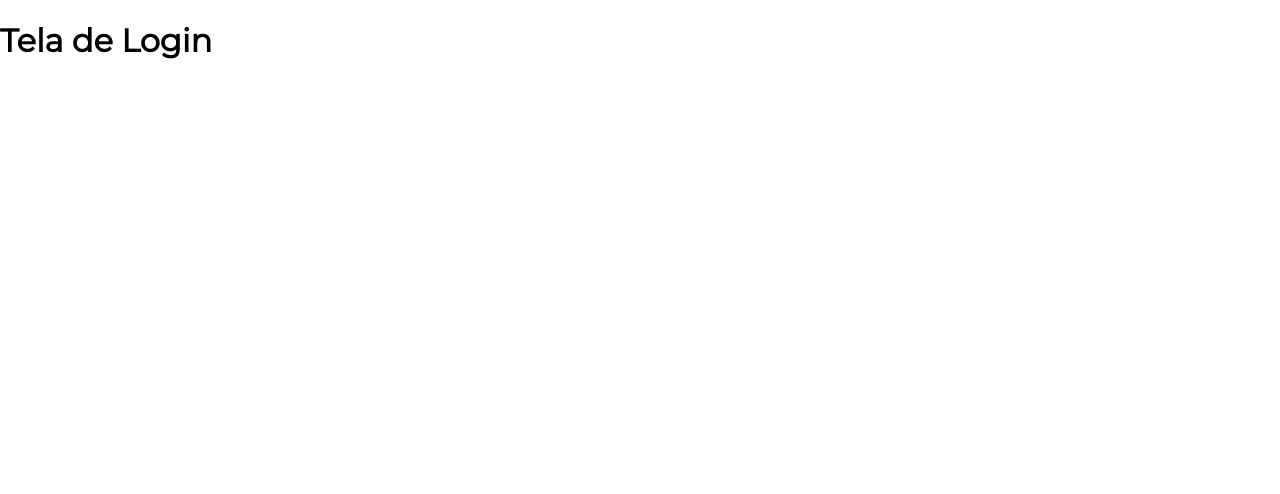
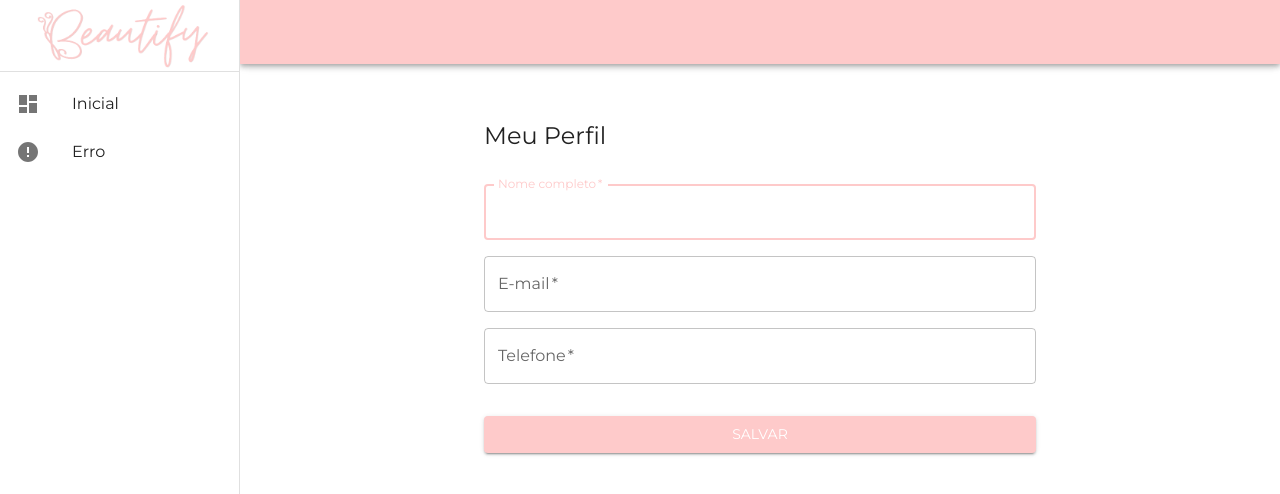
Before and after one commit to vieir4ndo/beautify, a React (Create React App) app in the folder web/: page /perfil in a window 1280 px wide. Before the commit this address led to /. Shown: the top 494 px of the page. Built offline with nearby package versions, Linux system fonts and the light colour scheme.

Commit message:
Criação da tela de perfil

```diff
--- a/web/src/App.js
+++ b/web/src/App.js
@@ -10,7 +10,7 @@ const theme = createTheme(beautifyTheme)
 
 function MainComponent() {
   // temos que fazer autenticação
-  var signed = false;
+  var signed = true;
 
   if (!signed) return <PublicRoutes />
 
--- /dev/null
+++ b/web/src/pages/Profile/index.jsx
@@ -0,0 +1,64 @@
+import React from 'react';
+
+import Container from '@mui/material/Container';
+import Grid from '@mui/material/Grid';
+import Button from '@mui/material/Button';
+import TextField from '@mui/material/TextField';
+import Typography from '@mui/material/Typography';
+
+const SignUp = () => {
+    return (
+        <Container maxWidth="sm" sx={{marginTop: 4}}>
+            <Typography component="h1" variant="h5" sx={{ marginBottom: 4 }}>
+                Meu Perfil
+            </Typography>
+
+            <form>
+                <Grid container spacing={2} sx={{ marginBottom: 4 }}>
+                    <Grid item xs={12}>
+                        <TextField
+                            required
+                            fullWidth
+                            autoFocus
+                            name="name"
+                            variant="outlined"
+                            id="name"
+                            label="Nome completo"
+                        />
+                    </Grid>
+                    <Grid item xs={12}>
+                        <TextField
+                            required
+                            fullWidth
+                            name="email"
+                            type="email"
+                            variant="outlined"
+                            id="email"
+                            label="E-mail"
+                        />
+                    </Grid>
+                    <Grid item xs={12}>
+                        <TextField
+                            required
+                            fullWidth
+                            name="telephone"
+                            variant="outlined"
+                            id="telephone"
+                            label="Telefone"
+                        />
+                    </Grid>
+                </Grid>
+                <Button
+                    type="submit"
+                    fullWidth
+                    variant="contained"
+                    color="primary"
+                >
+                    Salvar
+                </Button>
+            </form>
+        </Container>
+    )
+}
+
+export default SignUp;
--- a/web/src/privateRoute.jsx
+++ b/web/src/privateRoute.jsx
@@ -3,6 +3,7 @@ import { Route, Routes } from 'react-router-dom';
 import CssBaseline from '@mui/material/CssBaseline';
 
 import BaseTemplate from './components/BaseTemplate';
+import Profile from './pages/Profile';
 
 const DashboardComponent = lazy(() => import ('./pages/Dashboard') )
 const NotFoundComponent = lazy(() => import ('./pages/NotFound') )
@@ -12,6 +13,8 @@ function AppRoutes() {
     <Suspense fallback={<div>Loading...</div>}>
       <Routes>
         <Route path="/" element={<DashboardComponent />} exact />
+        <Route path="/perfil" exact element={<Profile/>}/>
+
         <Route path="*" element={<NotFoundComponent />} />
       </Routes>
     </Suspense>
```
